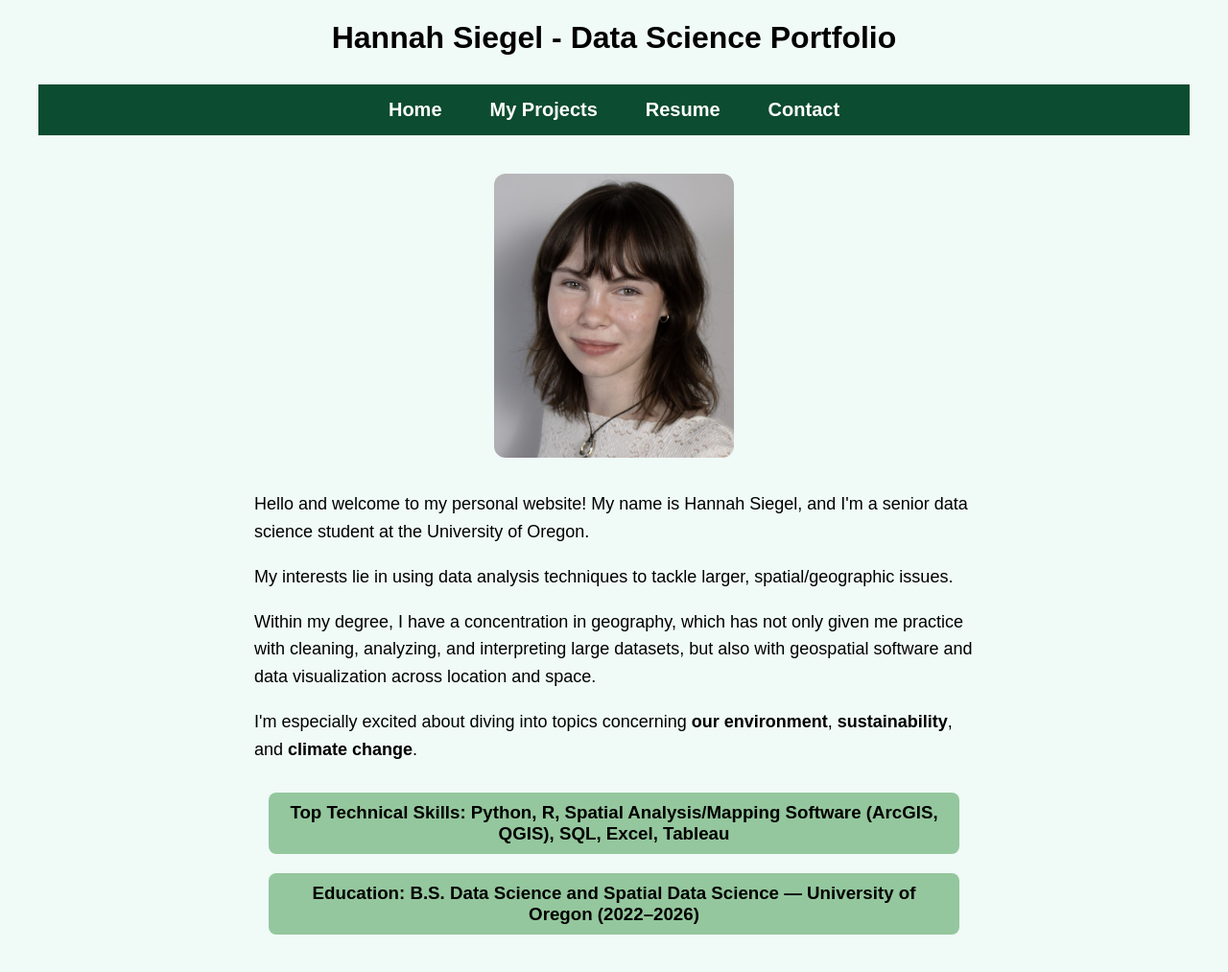
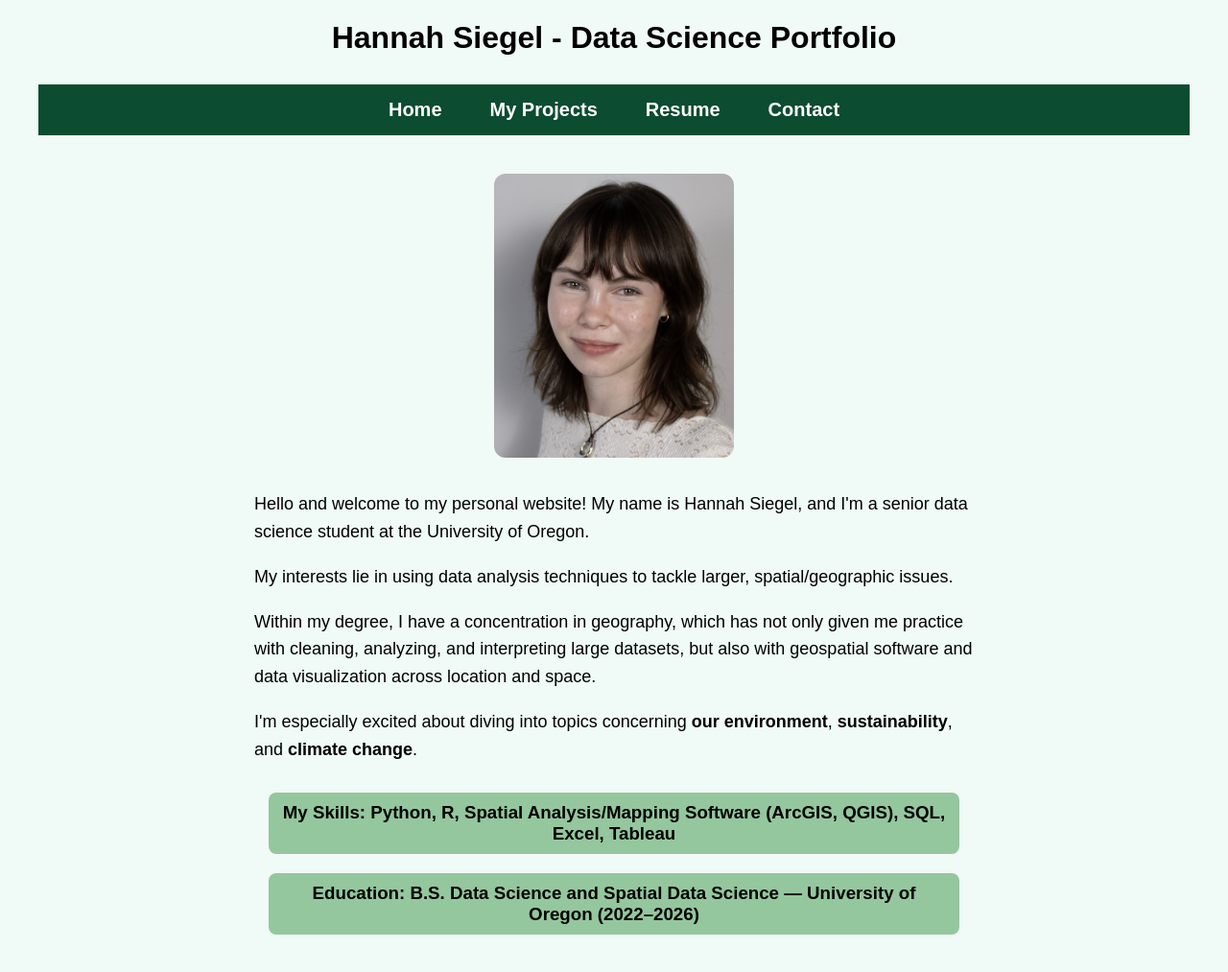
Before and after one commit to siegelhannah/portfolio, a Jekyll site: the page built from index.md, in a window 1280 px wide and 1054 px high. Shown: the top 1013 px of the window at 96% size. Built offline with Jekyll 4.4.1, drawn with Linux system fonts in a browser that asks for light colours.

Commit message:
Change heading from 'Top Technical Skills' to 'My Skills'

```diff
--- a/_layouts/default.html
+++ b/_layouts/default.html
@@ -87,7 +87,7 @@
         </div>
 
         <div style="background-color: #94C79D; padding: 10px; max-width: 700px; margin: 0 auto 20px auto; border-radius: 8px;">
-          <h3 style="margin: 0;">Top Technical Skills: Python, R, Spatial Analysis/Mapping Software (ArcGIS, QGIS), SQL, Excel, Tableau</h3>
+          <h3 style="margin: 0;">My Skills: Python, R, Spatial Analysis/Mapping Software (ArcGIS, QGIS), SQL, Excel, Tableau</h3>
         </div>
 
         <div style="background-color: #94C79D; padding: 10px; max-width: 700px; margin: 0 auto; border-radius: 8px;">
```
